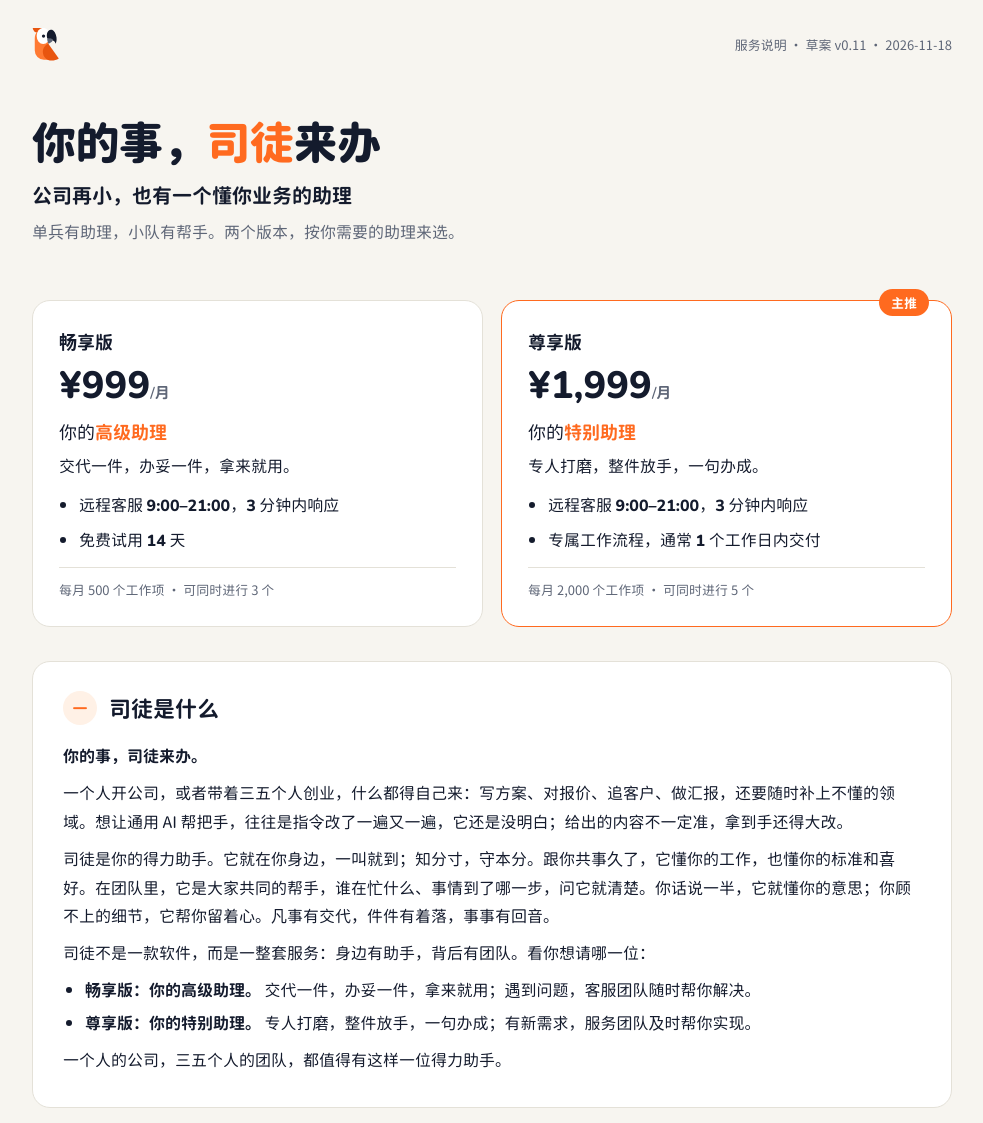
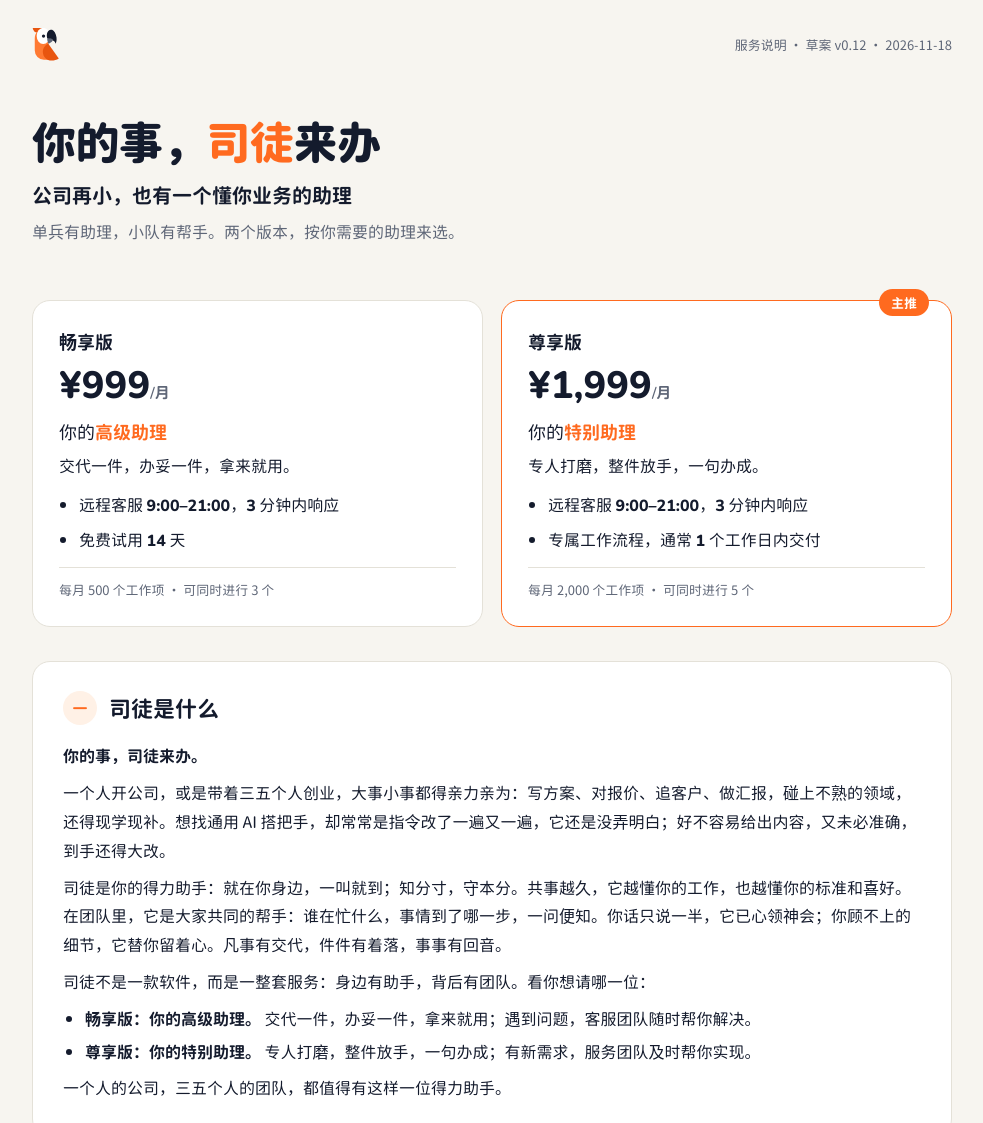
Before and after one commit to alangao2025-dev/situ-service, a plain HTML site: page public/index.html in a window 1280 px wide. Shown: the top 1123 px of the page, without its empty margins (148-1131 px from the left). Drawn offline with Linux system fonts and the light colour scheme.

Commit message:
“司徒是什么”前两段润色

```diff
--- a/public/index.html
+++ b/public/index.html
@@ -45,7 +45,7 @@ footer{padding:20px 0 50px;color:#5E6677;font-size:13px;display:flex;justify-con
 @media (max-width:700px){.hero h1{font-size:32px}.tiers{grid-template-columns:1fr}.card{padding:20px 18px}th:first-child,td:first-child{width:auto}}
 @media print{body{background:#fff}.card,.tier{break-inside:avoid}}
 </style></head><body>
-<header><div class="wrap top"><div style="display:inline-flex;align-items:center;gap:2.0mm"><svg width="7.587mm" height="9mm" viewBox="0 0 1686 2000" xmlns="http://www.w3.org/2000/svg"><defs><clipPath id="sp3"><rect x="-200" y="0" width="2086" height="2200"/></clipPath></defs><g clip-path="url(#sp3)"><circle cx="360" cy="-40" r="320" fill="#E8550F"/><path d="M162 1330 V600 C162 420 230 290 330 200 C430 110 560 50 700 20 L960 920 V1870 H700 A538 538 0 0 1 162 1330 Z" fill="#FF7A33"/><ellipse cx="660" cy="470" rx="384" ry="476" fill="#FFFFFF"/><circle cx="678" cy="477" r="97" fill="#141B2D"/><path d="M960 920 L1575 1792 C1450 1880 1300 1920 1150 1918 C860 1912 640 1680 637 1390 C635 1180 760 1000 960 920 Z" fill="#E8550F"/><path d="M885 580 C910 620 960 640 1050 635 C1130 630 1190 650 1225 730 C1150 830 1060 890 960 920 C915 820 890 700 885 580 Z" fill="#5E6677"/><path d="M885 580 C850 400 880 250 960 170 C1030 100 1110 80 1180 110 C1300 160 1400 320 1440 540 C1462 700 1440 840 1378 920 C1375 840 1320 742 1225 730 C1190 650 1130 630 1050 635 C960 640 910 620 885 580 Z" fill="#141B2D"/></g></svg><div><span class="wm wm-ink" style="height:4.14mm;width:8.54mm" role="img" aria-label="司徒"></span></div></div><span class="meta">服务说明 · 草案 v0.11 · 2026-11-18</span></div></header>
+<header><div class="wrap top"><div style="display:inline-flex;align-items:center;gap:2.0mm"><svg width="7.587mm" height="9mm" viewBox="0 0 1686 2000" xmlns="http://www.w3.org/2000/svg"><defs><clipPath id="sp3"><rect x="-200" y="0" width="2086" height="2200"/></clipPath></defs><g clip-path="url(#sp3)"><circle cx="360" cy="-40" r="320" fill="#E8550F"/><path d="M162 1330 V600 C162 420 230 290 330 200 C430 110 560 50 700 20 L960 920 V1870 H700 A538 538 0 0 1 162 1330 Z" fill="#FF7A33"/><ellipse cx="660" cy="470" rx="384" ry="476" fill="#FFFFFF"/><circle cx="678" cy="477" r="97" fill="#141B2D"/><path d="M960 920 L1575 1792 C1450 1880 1300 1920 1150 1918 C860 1912 640 1680 637 1390 C635 1180 760 1000 960 920 Z" fill="#E8550F"/><path d="M885 580 C910 620 960 640 1050 635 C1130 630 1190 650 1225 730 C1150 830 1060 890 960 920 C915 820 890 700 885 580 Z" fill="#5E6677"/><path d="M885 580 C850 400 880 250 960 170 C1030 100 1110 80 1180 110 C1300 160 1400 320 1440 540 C1462 700 1440 840 1378 920 C1375 840 1320 742 1225 730 C1190 650 1130 630 1050 635 C960 640 910 620 885 580 Z" fill="#141B2D"/></g></svg><div><span class="wm wm-ink" style="height:4.14mm;width:8.54mm" role="img" aria-label="司徒"></span></div></div><span class="meta">服务说明 · 草案 v0.12 · 2026-11-18</span></div></header>
 <main class="wrap">
 <div class="hero"><h1>你的事，<em>司徒</em>来办</h1><p class="lead">公司再小，也有一个懂你业务的助理</p><p class="sub">单兵有助理，小队有帮手。两个版本，按你需要的助理来选。</p></div>
 <div class="tiers">
@@ -59,8 +59,8 @@ footer{padding:20px 0 50px;color:#5E6677;font-size:13px;display:flex;justify-con
 <div class="fine">每月 2,000 个工作项 · 可同时进行 5 个</div></div></div>
 <section class="card"><h2><span class="no">一</span>司徒是什么</h2>
 <p><strong>你的事，司徒来办。</strong></p>
-<p>一个人开公司，或者带着三五个人创业，什么都得自己来：写方案、对报价、追客户、做汇报，还要随时补上不懂的领域。想让通用 AI 帮把手，往往是指令改了一遍又一遍，它还是没明白；给出的内容不一定准，拿到手还得大改。</p>
-<p>司徒是你的得力助手。它就在你身边，一叫就到；知分寸，守本分。跟你共事久了，它懂你的工作，也懂你的标准和喜好。在团队里，它是大家共同的帮手，谁在忙什么、事情到了哪一步，问它就清楚。你话说一半，它就懂你的意思；你顾不上的细节，它帮你留着心。凡事有交代，件件有着落，事事有回音。</p>
+<p>一个人开公司，或是带着三五个人创业，大事小事都得亲力亲为：写方案、对报价、追客户、做汇报，碰上不熟的领域，还得现学现补。想找通用 AI 搭把手，却常常是指令改了一遍又一遍，它还是没弄明白；好不容易给出内容，又未必准确，到手还得大改。</p>
+<p>司徒是你的得力助手：就在你身边，一叫就到；知分寸，守本分。共事越久，它越懂你的工作，也越懂你的标准和喜好。在团队里，它是大家共同的帮手：谁在忙什么，事情到了哪一步，一问便知。你话只说一半，它已心领神会；你顾不上的细节，它替你留着心。凡事有交代，件件有着落，事事有回音。</p>
 <p>司徒不是一款软件，而是一整套服务：身边有助手，背后有团队。看你想请哪一位：</p>
 <ul>
 <li><strong>畅享版：你的高级助理。</strong> 交代一件，办妥一件，拿来就用；遇到问题，客服团队随时帮你解决。</li>
```
